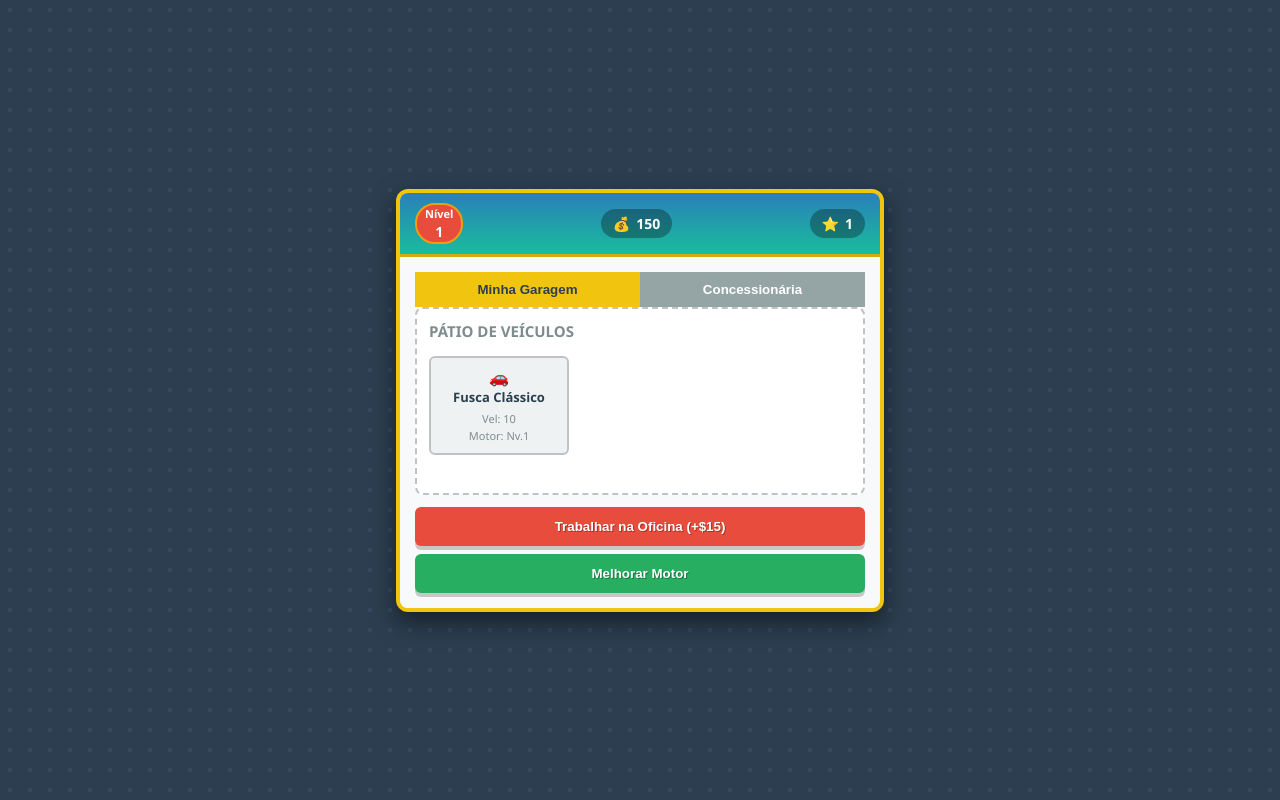
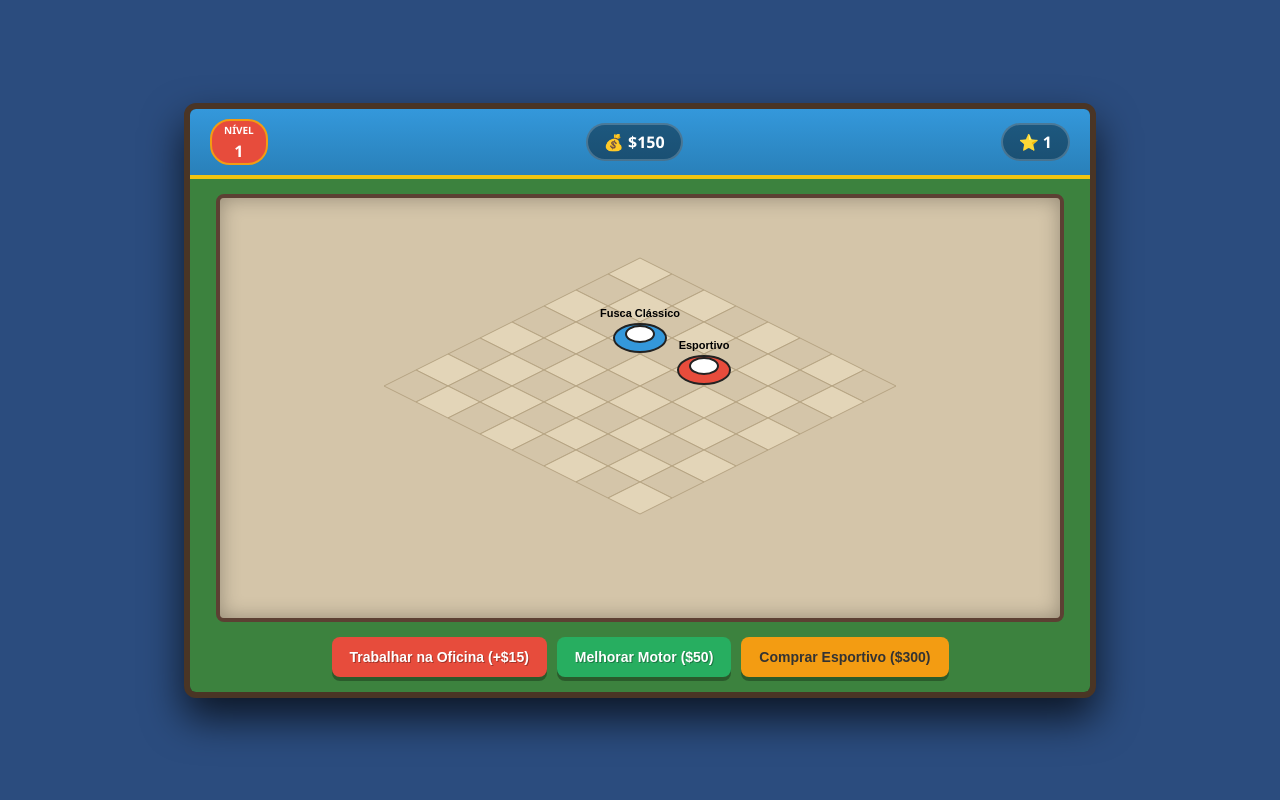
Before and after one commit to joaovictorfigueiredo/car-towner, a plain HTML site: page index.html in a window 1280 px wide. Drawn offline with Linux system fonts and the light colour scheme.

Commit message:
Atualizacao visual estilo Car Town e frota de carros

```diff
--- a/index.html
+++ b/index.html
@@ -3,62 +3,36 @@
 <head>
     <meta charset="UTF-8">
     <meta name="viewport" content="width=device-width, initial-scale=1.0">
-    <title>Car Towner</title>
+    <title>Car Towner 3D Isométrico</title>
     <link rel="stylesheet" href="style.css">
 </head>
 <body>
     <div class="game-wrapper">
-        <!-- BARRA SUPERIOR ESTILO CLASSIC CAR TOWN -->
+        <!-- HUD SUPERIOR CLÁSSICO CAR TOWN -->
         <header class="top-hud">
             <div class="hud-item level-badge">
-                <span id="level-title">Nível</span>
+                <span>Nível</span>
                 <span id="player-level">1</span>
             </div>
             <div class="hud-item money-display">
-                <span class="coin-icon">💰</span>
-                <span id="coins">100</span>
+                <span>💰 $<span id="coins">150</span></span>
             </div>
             <div class="hud-item rep-display">
-                ⭐ <span id="reputation">1</span>
+                <span>⭐ <span id="reputation">1</span></span>
             </div>
         </header>
 
-        <!-- ÁREA PRINCIPAL DA GARAGEM (VISÃO ISOMÉTRICA/PAINEL) -->
-        <main class="garage-container">
-            <div class="navigation-tabs">
-                <button class="tab-btn active" data-target="tab-garage">Minha Garagem</button>
-                <button class="tab-btn" data-target="tab-shop">Concessionária</button>
+        <!-- TELA DO JOGO EM CANVAS ISOMÉTRICO (3D) -->
+        <div class="game-viewport">
+            <canvas id="isometricCanvas" width="840" height="420"></canvas>
+
+            <!-- PAINEL DE CONTROLE FLUTUANTE -->
+            <div class="floating-controls">
+                <button id="work-btn" class="cartown-btn primary">Trabalhar na Oficina (+$15)</button>
+                <button id="upgrade-engine-btn" class="cartown-btn success">Melhorar Motor ($50)</button>
+                <button id="buy-car-btn" class="cartown-btn warning">Comprar Esportivo ($300)</button>
             </div>
-
-            <!-- ABA GARAGEM -->
-            <div id="tab-garage" class="tab-pane active">
-                <div class="workshop-floor">
-                    <h3>Pátio de Veículos</h3>
-                    <div id="cars-grid" class="cars-grid">
-                        <!-- Os carros comprados ou na garagem aparecem aqui dinamicamente -->
-                    </div>
-                </div>
-
-                <div class="action-panel">
-                    <button id="work-btn" class="cartown-btn primary">Trabalhar na Oficina (+$15)</button>
-                    <button id="upgrade-engine-btn" class="cartown-btn success">Melhorar Motor</button>
-                </div>
-            </div>
-
-            <!-- ABA CONCESSIONÁRIA / LOJA -->
-            <div id="tab-shop" class="tab-pane">
-                <div class="workshop-floor">
-                    <h3>Comprar Novos Carros</h3>
-                    <div class="shop-item-card">
-                        <div>
-                            <strong>Carro Esportivo</strong>
-                            <p>Velocidade Alta - R$ 300</p>
-                        </div>
-                        <button id="buy-sport-car" class="cartown-btn success">Comprar</button>
-                    </div>
-                </div>
-            </div>
-        </main>
+        </div>
     </div>
 
     <script src="script.js"></script>
--- a/script.js
+++ b/script.js
@@ -1,108 +1,137 @@
-// Estado estruturado do jogador e da garagem (com múltiplos carros)
 let player = {
     coins: 150,
     reputation: 1,
     level: 1,
     cars: [
-        { id: 1, name: "Fusca Clássico", speed: 10, engineLevel: 1 }
+        { name: "Fusca Clássico", color: "#3498db", speed: 10, engineLevel: 1, x: 2, y: 2 },
+        { name: "Esportivo", color: "#e74c3c", speed: 45, engineLevel: 1, x: 5, y: 2 }
     ]
 };
 
-// Carregar dados salvos
 function loadGame() {
-    const savedData = localStorage.getItem("cartowner_save_v2");
-    if (savedData) {
-        player = JSON.parse(savedData);
-    }
+    const saved = localStorage.getItem("cartowner_save_3d");
+    if (saved) player = JSON.parse(saved);
 }
 
-// Salvar progresso
 function saveGame() {
-    localStorage.setItem("cartowner_save_v2", JSON.stringify(player));
+    localStorage.setItem("cartowner_save_3d", JSON.stringify(player));
 }
 
-// Elementos da interface
-const coinsEl = document.getElementById("coins");
-const reputationEl = document.getElementById("reputation");
-const playerLevelEl = document.getElementById("player-level");
-const carsGridEl = document.getElementById("cars-grid");
-const workBtn = document.getElementById("work-btn");
-const upgradeEngineBtn = document.getElementById("upgrade-engine-btn");
-const buySportCarBtn = document.getElementById("buy-sport-car");
+const canvas = document.getElementById("isometricCanvas");
+const ctx = canvas.getContext("2d");
 
-// Atualizar interface e renderizar vagas da garagem
-function updateUI() {
-    coinsEl.textContent = player.coins;
-    reputationEl.textContent = player.reputation;
-    playerLevelEl.textContent = player.level;
+// Coordenadas para projeção isométrica
+function isoToScreen(isoX, isoY) {
+    const tileWidth = 64;
+    const tileHeight = 32;
+    const originX = canvas.width / 2;
+    const originY = 60;
 
-    // Renderizar carros estacionados na garagem
-    carsGridEl.innerHTML = "";
-    player.cars.forEach(car => {
-        const card = document.createElement("div");
-        card.className = "car-mini-card";
-        card.innerHTML = `
-            🚗
-            <h4>${car.name}</h4>
-            <p>Vel: ${car.speed}</p>
-            <p>Motor: Nv.${car.engineLevel}</p>
-        `;
-        carsGridEl.appendChild(card);
+    const screenX = originX + (isoX - isoY) * (tileWidth / 2);
+    const screenY = originY + (isoX + isoY) * (tileHeight / 2);
+    return { x: screenX, y: screenY };
+}
+
+function drawGrid() {
+    ctx.clearRect(0, 0, canvas.width, canvas.height);
+
+    // Desenhar piso quadriculado da garagem
+    const rows = 8;
+    const cols = 8;
+    for (let x = 0; x < rows; x++) {
+        for (let y = 0; y < cols; y++) {
+            const pt = isoToScreen(x, y);
+            ctx.beginPath();
+            ctx.moveTo(pt.x, pt.y);
+            ctx.lineTo(pt.x + 32, pt.y + 16);
+            ctx.lineTo(pt.x, pt.y + 32);
+            ctx.lineTo(pt.x - 32, pt.y + 16);
+            ctx.closePath();
+
+            ctx.fillStyle = (x + y) % 2 === 0 ? "#e3d5b8" : "#d4c5a9";
+            ctx.fill();
+            ctx.strokeStyle = "#b5a382";
+            ctx.stroke();
+        }
+    }
+
+    // Desenhar os carros na perspectiva isométrica 3D
+    player.cars.forEach((car, index) => {
+        // Distribuir nas vagas da garagem
+        let gridX = 2 + (index % 3) * 2;
+        let gridY = 2 + Math.floor(index / 3) * 2;
+
+        const pt = isoToScreen(gridX, gridY);
+
+        // Corpo estilizado do carrinho 3D isométrico
+        ctx.fillStyle = car.color;
+        ctx.beginPath();
+        ctx.ellipse(pt.x, pt.y + 16, 26, 14, 0, 0, Math.PI * 2);
+        ctx.fill();
+        ctx.lineWidth = 2;
+        ctx.strokeStyle = "#222";
+        ctx.stroke();
+
+        // Cabine do carro
+        ctx.fillStyle = "#ffffff";
+        ctx.beginPath();
+        ctx.ellipse(pt.x, pt.y + 12, 14, 8, 0, 0, Math.PI * 2);
+        ctx.fill();
+        ctx.stroke();
+
+        // Nome do carro flutuando na isometric view
+        ctx.fillStyle = "#000";
+        ctx.font = "bold 11px sans-serif";
+        ctx.textAlign = "center";
+        ctx.fillText(car.name, pt.x, pt.y - 5);
     });
 }
 
-// Sistema de navegação por abas
-document.querySelectorAll(".tab-btn").forEach(button => {
-    button.addEventListener("click", (e) => {
-        document.querySelectorAll(".tab-btn").forEach(btn => btn.classList.remove("active"));
-        document.querySelectorAll(".tab-pane").forEach(pane => pane.classList.remove("active"));
+function updateUI() {
+    document.getElementById("coins").textContent = player.coins;
+    document.getElementById("reputation").textContent = player.reputation;
+    document.getElementById("player-level").textContent = player.level;
+    drawGrid();
+}
 
-        e.target.classList.add("active");
-        document.getElementById(e.target.getAttribute("data-target")).classList.add("active");
-    });
-});
-
-// Ação de trabalhar na oficina
-workBtn.addEventListener("click", () => {
+// Botões de ação
+document.getElementById("work-btn").addEventListener("click", () => {
     player.coins += 15;
     updateUI();
     saveGame();
 });
 
-// Melhorar motor do primeiro carro da garagem
-upgradeEngineBtn.addEventListener("click", () => {
-    let mainCar = player.cars[0];
-    let cost = 50 * mainCar.engineLevel;
+document.getElementById("upgrade-engine-btn").addEventListener("click", () => {
+    let car = player.cars[0];
+    let cost = 50 * car.engineLevel;
     if (player.coins >= cost) {
         player.coins -= cost;
-        mainCar.engineLevel += 1;
-        mainCar.speed += 8;
-        alert("Motor melhorado com sucesso!");
+        car.engineLevel++;
+        car.speed += 10;
         updateUI();
         saveGame();
+        alert("Motor turbinado!");
     } else {
         alert("Moedas insuficientes!");
     }
 });
 
-// Comprar novo carro esportivo para a garagem
-buySportCarBtn.addEventListener("click", () => {
+document.getElementById("buy-car-btn").addEventListener("click", () => {
     if (player.coins >= 300) {
         player.coins -= 300;
         player.cars.push({
-            id: player.cars.length + 1,
-            name: "Carro Esportivo",
-            speed: 45,
+            name: "Esportivo " + (player.cars.length + 1),
+            color: "#e67e22",
+            speed: 50,
             engineLevel: 1
         });
-        alert("Parabéns! Novo carro adicionado à garagem!");
         updateUI();
         saveGame();
+        alert("Novo carro estacionado na garagem!");
     } else {
-        alert("Moedas insuficientes para comprar o esportivo!");
+        alert("Moedas insuficientes para o esportivo!");
     }
 });
 
-// Inicialização
 loadGame();
 updateUI();
--- a/style.css
+++ b/style.css
@@ -2,46 +2,43 @@ body {
     margin: 0;
     padding: 0;
     font-family: 'Segoe UI', Tahoma, Geneva, Verdana, sans-serif;
-    background-color: #2c3e50;
-    background-image: radial-gradient(#34495e 15%, transparent 16%);
-    background-size: 20px 20px;
+    background-color: #2b4c7e;
     display: flex;
     justify-content: center;
     align-items: center;
     height: 100vh;
-    color: #fff;
+    overflow: hidden;
 }
 
 .game-wrapper {
-    width: 480px;
-    background: #ecf0f1;
-    color: #2c3e50;
+    width: 900px;
+    background: #1e1e1e;
     border-radius: 12px;
-    box-shadow: 0 10px 25px rgba(0,0,0,0.5);
+    box-shadow: 0 20px 40px rgba(0,0,0,0.7);
     overflow: hidden;
-    border: 4px solid #f1c40f;
+    border: 6px solid #4a3525;
 }
 
-/* HUD Superior */
 .top-hud {
-    background: linear-gradient(to bottom, #2980b9, #1abc9c);
-    padding: 10px 15px;
+    background: linear-gradient(to bottom, #3498db, #2980b9);
+    padding: 10px 20px;
     display: flex;
     justify-content: space-between;
     align-items: center;
-    border-bottom: 3px solid #d4ac0d;
+    border-bottom: 4px solid #f1c40f;
 }
 
 .hud-item {
-    background: rgba(0, 0, 0, 0.3);
-    padding: 5px 12px;
+    background: rgba(0, 0, 0, 0.4);
+    padding: 6px 16px;
     border-radius: 20px;
     font-weight: bold;
     color: #fff;
     display: flex;
     align-items: center;
-    gap: 6px;
-    font-size: 14px;
+    gap: 8px;
+    font-size: 16px;
+    border: 2px solid rgba(255,255,255,0.2);
 }
 
 .level-badge {
@@ -49,145 +46,56 @@ body {
     border: 2px solid #f39c12;
     flex-direction: column;
     line-height: 1;
-    padding: 3px 8px;
-    font-size: 11px;
+    padding: 4px 12px;
+    font-size: 10px;
+    text-transform: uppercase;
 }
 .level-badge span:last-child {
-    font-size: 14px;
+    font-size: 16px;
 }
 
-/* Painel de Navegação / Abas */
-.navigation-tabs {
+.game-viewport {
+    position: relative;
+    background: #3c823e; /* Gramado externo */
     display: flex;
-    background: #bdc3c7;
+    flex-direction: column;
+    align-items: center;
+    padding: 15px;
 }
 
-.tab-btn {
-    flex: 1;
-    padding: 10px;
-    border: none;
-    background: #95a5a6;
-    color: #fff;
-    font-weight: bold;
-    cursor: pointer;
-    transition: 0.2s;
+canvas {
+    background: #d4c5a9; /* Piso da oficina */
+    border-radius: 8px;
+    box-shadow: inset 0 0 20px rgba(0,0,0,0.3);
+    border: 4px solid #5c4033;
 }
 
-.tab-btn.active {
-    background: #f1c40f;
-    color: #2c3e50;
-}
-
-/* Conteúdo das Abas */
-.garage-container {
-    padding: 15px;
-    background: #f8f9fa;
-}
-
-.tab-pane {
-    display: none;
-    flex-direction: column;
-    gap: 12px;
-}
-
-.tab-pane.active {
-    display: flex;
-}
-
-.workshop-floor {
-    background: #fff;
-    border: 2px dashed #bdc3c7;
-    padding: 12px;
-    border-radius: 8px;
-    min-height: 160px;
-}
-
-.workshop-floor h3 {
-    margin-top: 0;
-    font-size: 15px;
-    color: #7f8c8d;
-    text-transform: uppercase;
-}
-
-/* Grid de Carros na Garagem */
-.cars-grid {
+.floating-controls {
     display: flex;
     gap: 10px;
-    flex-wrap: wrap;
-}
-
-.car-mini-card {
-    background: #eef2f3;
-    border: 2px solid #bdc3c7;
-    padding: 8px;
-    border-radius: 6px;
-    width: 120px;
-    text-align: center;
-}
-
-.car-mini-card h4 {
-    margin: 0 0 5px 0;
-    font-size: 13px;
-    color: #2c3e50;
-}
-
-.car-mini-card p {
-    margin: 2px 0;
-    font-size: 11px;
-    color: #7f8c8d;
-}
-
-/* Loja Item */
-.shop-item-card {
-    display: flex;
-    justify-content: space-between;
-    align-items: center;
-    background: #eef2f3;
-    padding: 10px;
-    border-radius: 6px;
-    border: 1px solid #dcdde1;
-}
-
-.shop-item-card p {
-    margin: 2px 0 0 0;
-    font-size: 12px;
-    color: #7f8c8d;
-}
-
-/* Botões Estilo Car Town */
-.action-panel {
-    display: flex;
-    flex-direction: column;
-    gap: 8px;
+    margin-top: 15px;
+    width: 100%;
+    justify-content: center;
 }
 
 .cartown-btn {
     border: none;
-    padding: 12px;
-    border-radius: 6px;
+    padding: 12px 18px;
+    border-radius: 8px;
     font-weight: bold;
     cursor: pointer;
     color: white;
+    font-size: 14px;
     text-shadow: 1px 1px 0px rgba(0,0,0,0.3);
-    box-shadow: 0 4px 0 rgba(0,0,0,0.2);
+    box-shadow: 0 4px 0 rgba(0,0,0,0.3);
     transition: transform 0.1s, box-shadow 0.1s;
 }
 
 .cartown-btn:active {
     transform: translateY(2px);
-    box-shadow: 0 2px 0 rgba(0,0,0,0.2);
+    box-shadow: 0 2px 0 rgba(0,0,0,0.3);
 }
 
-.cartown-btn.primary {
-    background-color: #e74c3c;
-}
-.cartown-btn.primary:hover {
-    background-color: #c0392b;
-}
-
-.cartown-btn.success {
-    background-color: #27ae60;
-}
-.cartown-btn.success:hover {
-    background-color: #219653;
-}
+.cartown-btn.primary { background-color: #e74c3c; }
+.cartown-btn.success { background-color: #27ae60; }
+.cartown-btn.warning { background-color: #f39c12; color: #333; text-shadow: none; }
```
